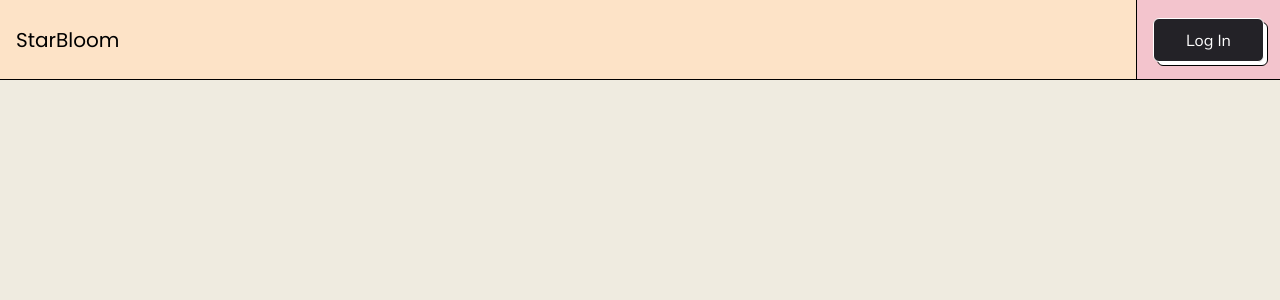
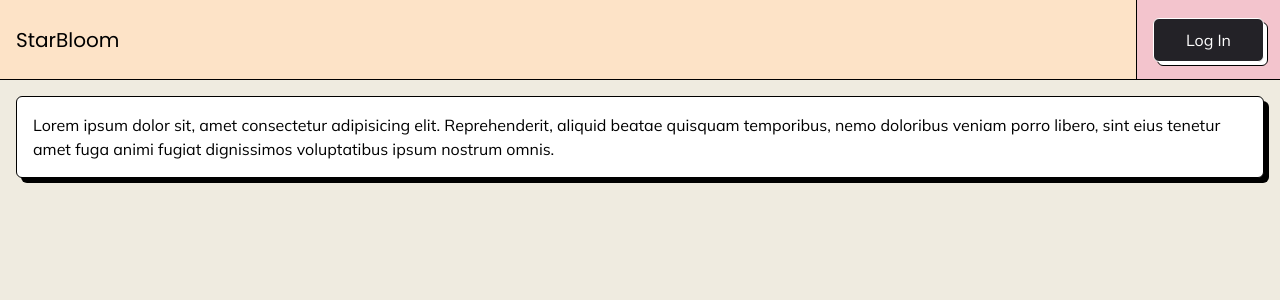
Before and after one commit to kharljhon14/starbloom, a React (Vite) app: page / in a window 1280 px wide. Shown: the top 300 px of the page. Built offline with nearby package versions, Linux system fonts and the light colour scheme; a web font is replaced by a local one.

Commit message:
[Feat] Card component

```diff
--- a/src/App.tsx
+++ b/src/App.tsx
@@ -1,9 +1,17 @@
+import Card from './components/card';
 import Header from './components/header';
 
 function App() {
   return (
-    <div className="">
+    <div>
       <Header />
+      <div className=" m-4 flex flex-col gap-4">
+        <Card>
+          Lorem ipsum dolor sit, amet consectetur adipisicing elit. Reprehenderit, aliquid beatae
+          quisquam temporibus, nemo doloribus veniam porro libero, sint eius tenetur amet fuga animi
+          fugiat dignissimos voluptatibus ipsum nostrum omnis.
+        </Card>
+      </div>
     </div>
   );
 }
--- /dev/null
+++ b/src/components/card.tsx
@@ -0,0 +1,34 @@
+import { PropsWithChildren } from 'react';
+import { cn } from '../utils/utils';
+import { cva, VariantProps } from 'class-variance-authority';
+
+const cardVariants = cva(`rounded-md border shadow-black shadow-full`, {
+  variants: {
+    color: {
+      default: 'bg-white ',
+      primary: 'bg-primary ',
+      secondary: 'bg-secondary ',
+      accent: 'bg-accent ',
+      success: 'bg-success ',
+      danger: 'bg-danger '
+    },
+    size: {
+      default: 'p-4',
+      sm: 'p-3 max-w-sm',
+      md: 'p-4 max-w-md',
+      lg: 'p-8 max-w-lg'
+    }
+  },
+  defaultVariants: {
+    color: 'default',
+    size: 'default'
+  }
+});
+
+interface Props extends VariantProps<typeof cardVariants>, PropsWithChildren {
+  className?: string;
+}
+
+export default function Card({ color, size, children, className }: Props) {
+  return <div className={cn(cardVariants({ color, size, className }))}>{children}</div>;
+}
--- a/src/index.css
+++ b/src/index.css
@@ -11,6 +11,7 @@
   --color-accent: #efebe0;
   --color-danger: #f3c4cd;
   --color-success: #d4fada;
+  --shadow-full: 5px 5px
 }
 
 @layer base {
--- a/src/utils/utils.ts
+++ b/src/utils/utils.ts
@@ -1,6 +1,7 @@
 import clsx from 'clsx';
+import { twMerge } from 'tailwind-merge';
 import { ClassValue } from 'clsx';
 
 export function cn(...inputs: ClassValue[]) {
-  return clsx(inputs);
+  return twMerge(clsx(inputs));
 }
```
